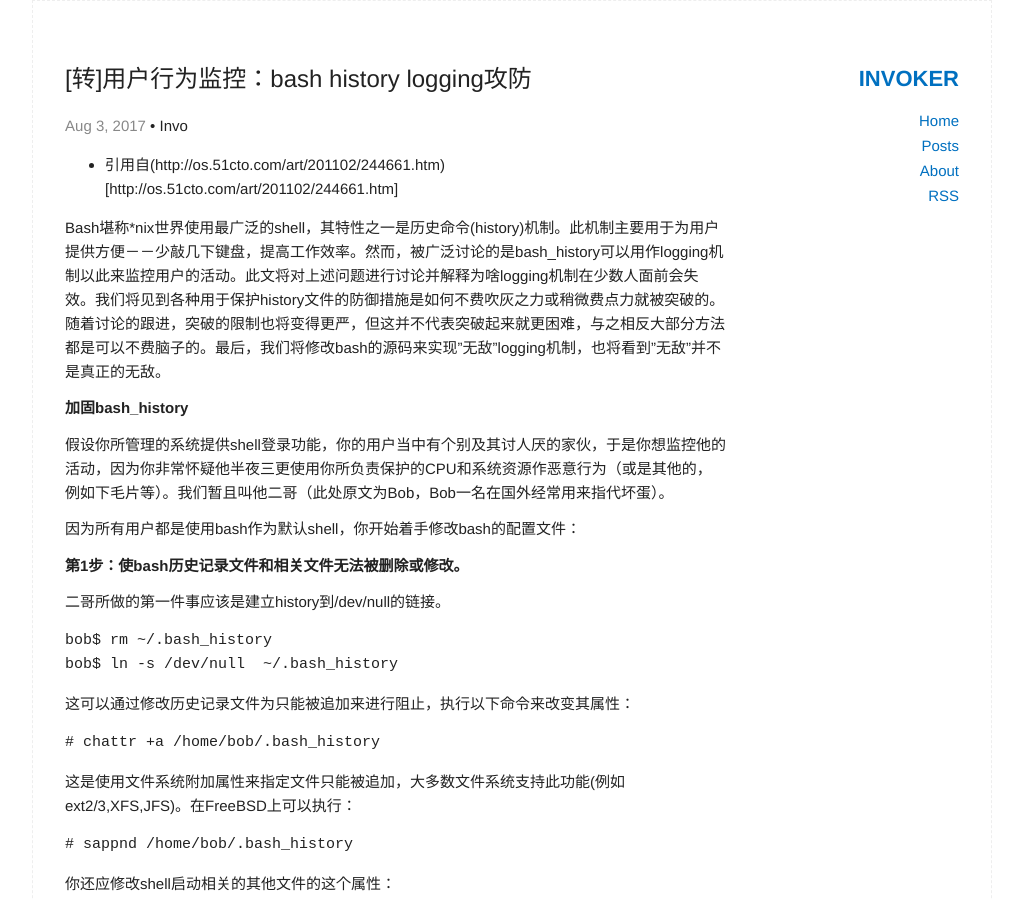
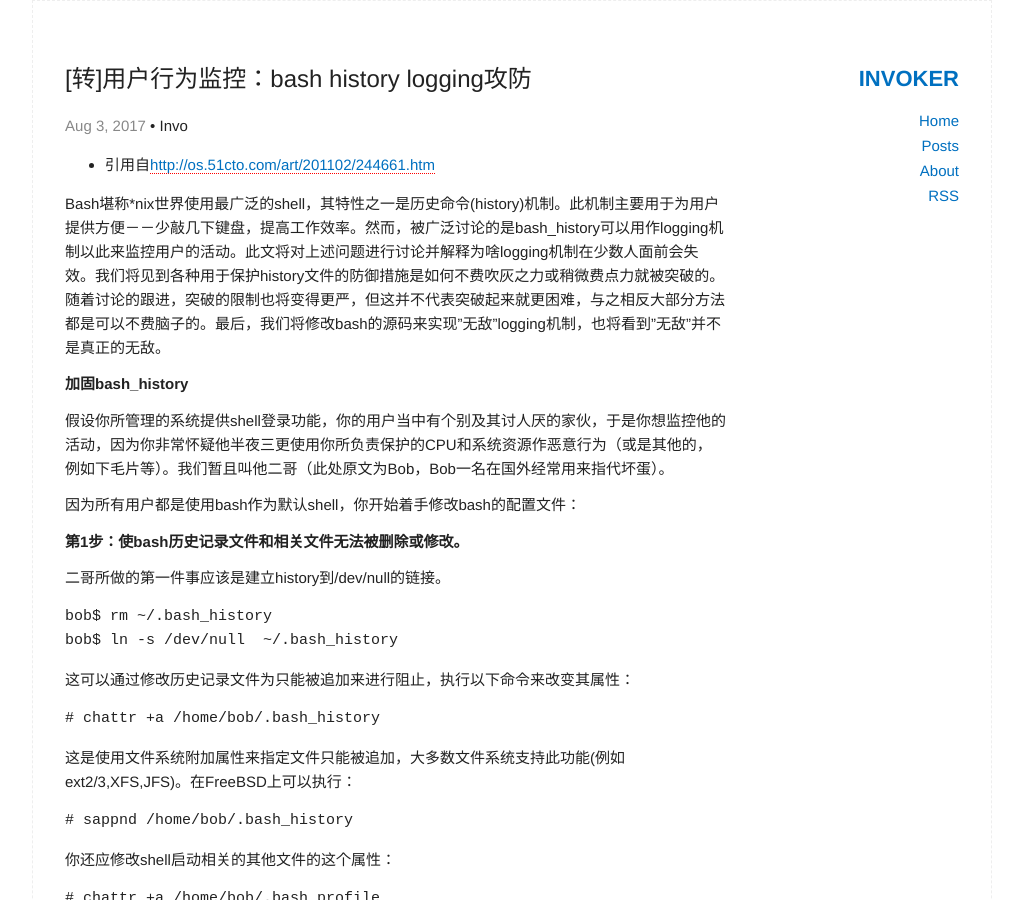
Before and after one commit to wangzf0225/wangzf0225.github.io, a Jekyll site: the page built from _posts/2017-08-03-Bash-history-attack-and-defanse.md, in a window 1280 px wide and 900 px high. Shown: the whole window, without its empty margins (128-1151 px from the left). Built offline with Jekyll 4.4.1, drawn with Linux system fonts in a browser that asks for light colours.

Commit message:
add a new article

```diff
--- a/_posts/2017-08-03-Bash-history-attack-and-defanse.md
+++ b/_posts/2017-08-03-Bash-history-attack-and-defanse.md
@@ -6,7 +6,7 @@ author : Invo
 categories: note
 ---
 
-* 引用自(http://os.51cto.com/art/201102/244661.htm)[http://os.51cto.com/art/201102/244661.htm]
+* 引用自[http://os.51cto.com/art/201102/244661.htm](http://os.51cto.com/art/201102/244661.htm)
 
 
 Bash堪称*nix世界使用最广泛的shell，其特性之一是历史命令(history)机制。此机制主要用于为用户提供方便－－少敲几下键盘，提高工作效率。然而，被广泛讨论的是bash_history可以用作logging机制以此来监控用户的活动。此文将对上述问题进行讨论并解释为啥logging机制在少数人面前会失效。我们将见到各种用于保护history文件的防御措施是如何不费吹灰之力或稍微费点力就被突破的。随着讨论的跟进，突破的限制也将变得更严，但这并不代表突破起来就更困难，与之相反大部分方法都是可以不费脑子的。最后，我们将修改bash的源码来实现”无敌”logging机制，也将看到”无敌”并不是真正的无敌。
```
